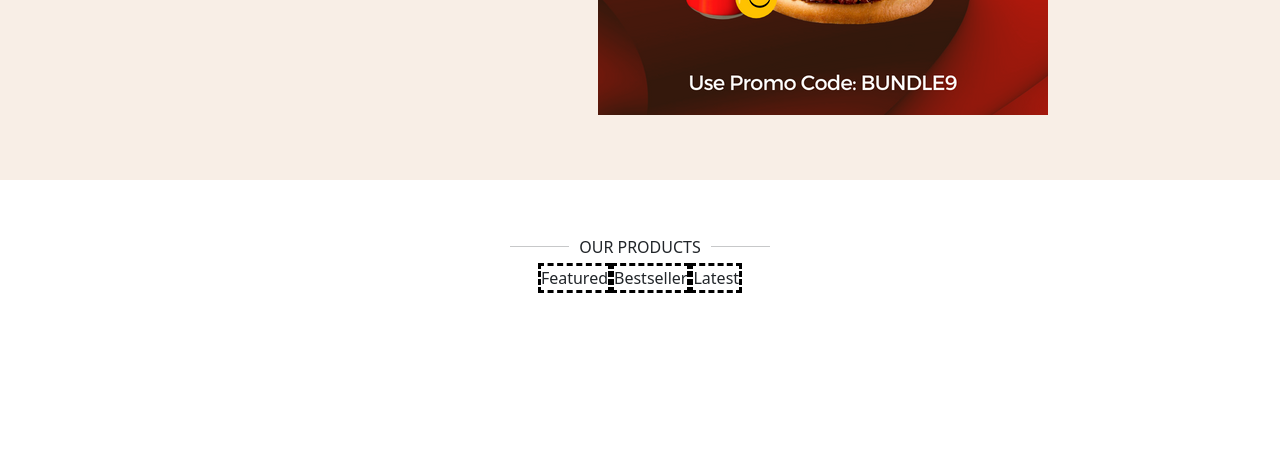
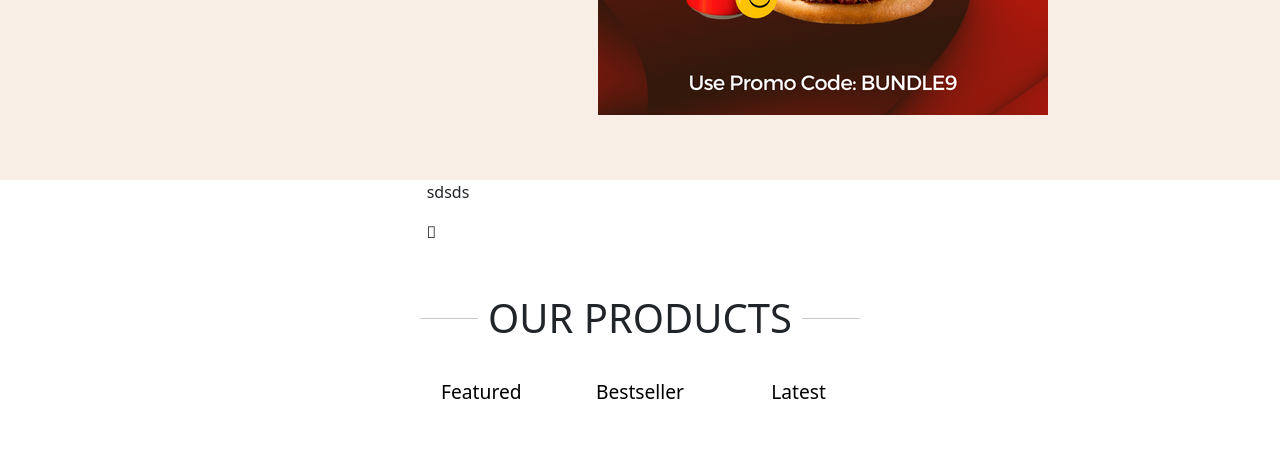
Before and after one commit to RaufAbasbayli041/PB503-Project-Pronia-, a plain HTML site: page index.html in a window 1280 px wide. Shown: the part 623-1085 px from the top of the page. Before the commit the page ends 966 px from the top, so only its background shows below. Drawn offline with nearby package versions, Linux system fonts and the light colour scheme; no server answers.

Commit message:
PB503 Project Pronia rev7

```diff
--- a/assets/css/style.css
+++ b/assets/css/style.css
@@ -7,8 +7,8 @@
 }
 
 .header .buyBtn {
-  background-color: #7aa93c;
-  border-color: #7aa93c;
+  background-color:  #abd373;
+  border-color:  #abd373;
   width: 80px;
   height: 30px;
   display: flex;
@@ -122,9 +122,9 @@ option {
 
 .carousel-inner {
   display: flex;
-  justify-content: center;
+
   align-items: center;
-  justify-content: space-around;
+  justify-content: space-between;
 }
 
 
@@ -155,3 +155,54 @@ option {
   width: 450px;
   height: 450px;
 }
+
+
+#filteredPlants {
+  display: flex;
+  justify-content: center;
+  align-items: center;
+}
+
+#filteredPlants a{
+  height: 100%;
+font-size: larger;
+  display: flex;
+  justify-content: center;
+  align-items: center;
+  text-decoration: none;
+  color: black;
+}
+
+#filteredPlants a:hover{
+  border-color: #abd373;
+  border: dashed;
+  color: #abd373;
+ border-width: 1px;
+}
+
+.product_span {
+  font-size: large;
+}
+
+.card .price {
+  color: #abd373;
+  font-weight: bold;
+  font-size: 20px;
+}
+
+.card .card-body h5:hover{
+  color: #abd373;
+  cursor: pointer;
+  transition: 0.75s ;
+}
+
+#services {
+  display: flex;
+  justify-content: center;
+  align-items: center;
+}
+
+
+#services .truck{
+font-size: 200px;
+}
--- a/assets/js/main.js
+++ b/assets/js/main.js
@@ -27,12 +27,12 @@ function printCards (plants) {
         const cardWrapper = document.createElement("div")
         cardWrapper.className = "col-sm-6 col-md-6 col-lg-4 col-xl-3 mb-3"
         cardWrapper.innerHTML = `<div class="card" style="width: 18rem">
-              <img src="${plant.image}" class="card-img-top" alt="..." />
+              <img src="${plant.image}" class="card-img-top card_image" alt="..." />
               <div class="card-body">
                 <h5 class="card-title">${plant.name}</h5>
               </div>
               <ul class="list-group list-group-flush">
-                <li class="list-group-item">$ ${plant.price}</li>
+                <li class="list-group-item price">$${plant.price}</li>
                 <li class="list-group-item">${plant.rating}</li>
 
               </ul>
--- a/index.html
+++ b/index.html
@@ -131,25 +131,55 @@
       </div>
     </div>
 
-    <section id="filteredPlants" style="margin: 50px;">
-    <div style=" display: flex; align-items: center; justify-content: center;">
-      <hr style="width: 5%; display: inline-block;">
-      <span style="margin: 0 10px;">OUR PRODUCTS</span>
-      <hr style="width: 5%; display: inline-block;">
+<section id="services">
+  <div class="col-md-4 col-lg-4">
+    <div class="shipping">
+      <p>sdsds</p>
+      <i class="fa-light fa-truck-fast"></i>
+    </div>
   </div>
-  <div class="filters" style="display: flex; justify-content: center;">
-    <div style="border: 3px dashed black ;"><span>Featured</span></div>
-    <div style="border: 3px dashed black ;"><span>Bestseller</span></div>
-    <div style="border: 3px dashed black ;"><span>Latest</span></div>
-  </div>
+
 </section>
+
+
+
+
+
+    <section id="filteredPlants" class="row" style="margin: 50px">
+      <div class="product_span"
+        style="
+          display: flex;
+          align-items: center;
+          justify-content: center;
+          margin-bottom: 30px;
+        "
+      >
+        <hr style="width: 5%; display: inline-block ;" />
+        <h1 style="margin: 0 10px">OUR PRODUCTS</h1>
+        <hr style="width: 5%; display: inline-block" />
+      </div>
+      <div
+        class="filters"
+        style="display: flex; justify-content: space-around; width: 500px"
+      >
+        <div class="brd" style="width: 130px; height: 40px">
+          <a href="#">Featured</a>
+        </div>
+
+        <div class="brd " style="width: 130px; height: 40px">
+          <a href="#">Bestseller</a>
+        </div>
+        <div class="brd " style=" width: 130px; height: 40px">
+          <a href="#">Latest</a>
+        </div>
+      </div>
+    </section>
 
     <section id="cards_sections">
       <div class="container">
         <div class="row cards"></div>
       </div>
     </section>
-
 
     <script src="https://cdn.jsdelivr.net/npm/axios/dist/axios.min.js"></script>
     <script
```
